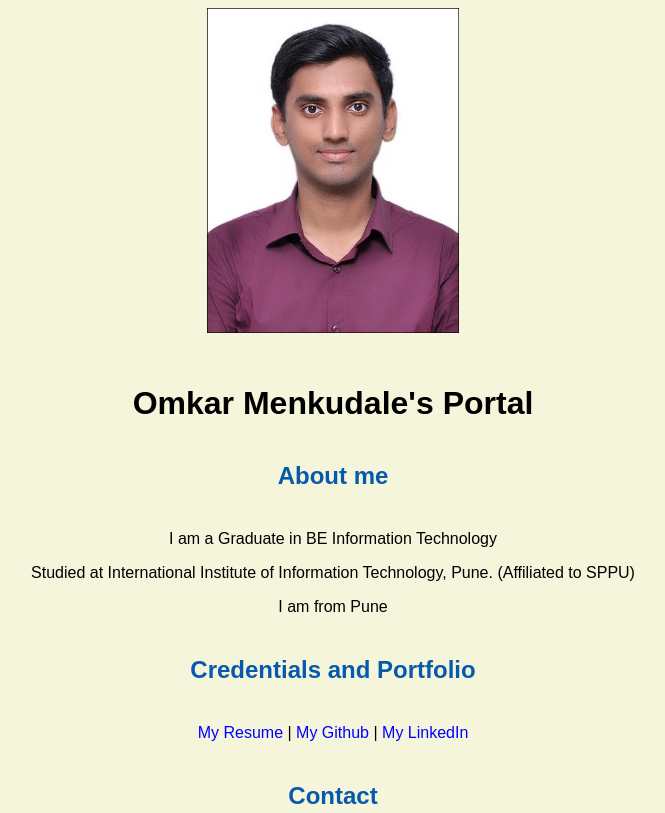
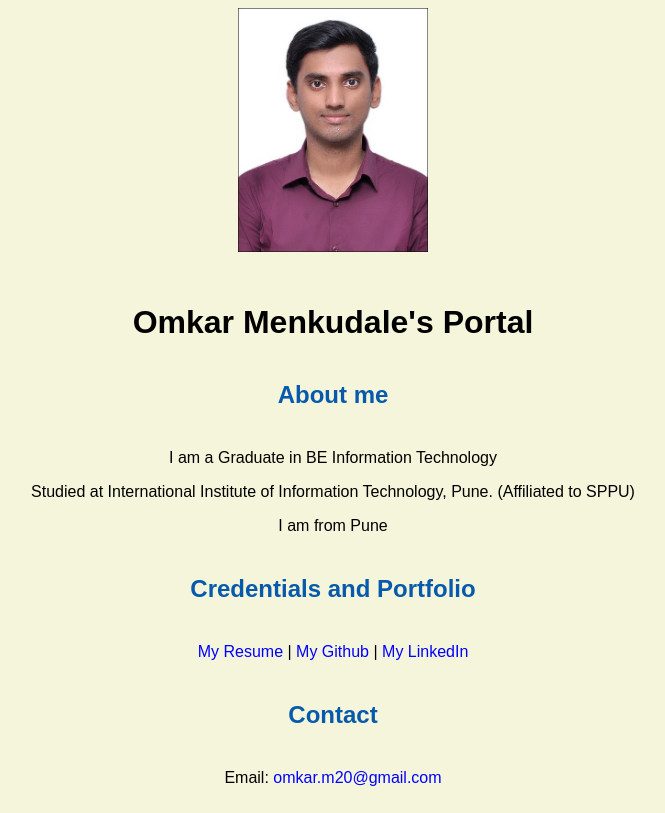
Before and after one commit to omkar-m20/omkar-m20.github.io, a plain HTML site: page index.html in a window 1280 px wide. Shown: the top 813 px of the page, without its empty margins (307-972 px from the left). Drawn offline with Linux system fonts and the light colour scheme.

Commit message:
Update index.html

```diff
--- a/index.html
+++ b/index.html
@@ -15,7 +15,7 @@
 	</header>
 
 	<body>
-		<img class="hero" src="images/omkar.jpeg" width="20%" alt="Omkar">
+		<img class="hero" src="images/omkar.jpeg" width="15%" alt="Omkar">
 		<h1>Omkar Menkudale's Portal</h1>
 
 		<h2>About me</h2>
```
